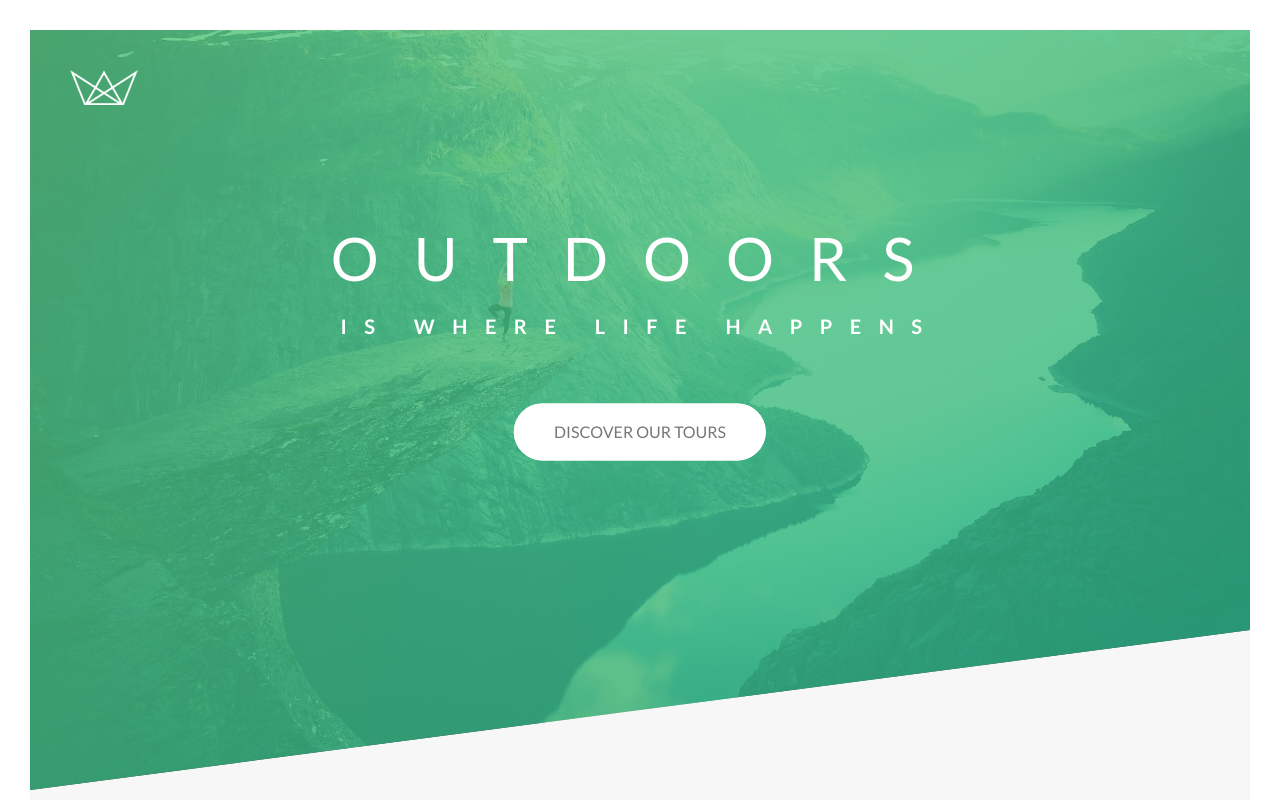
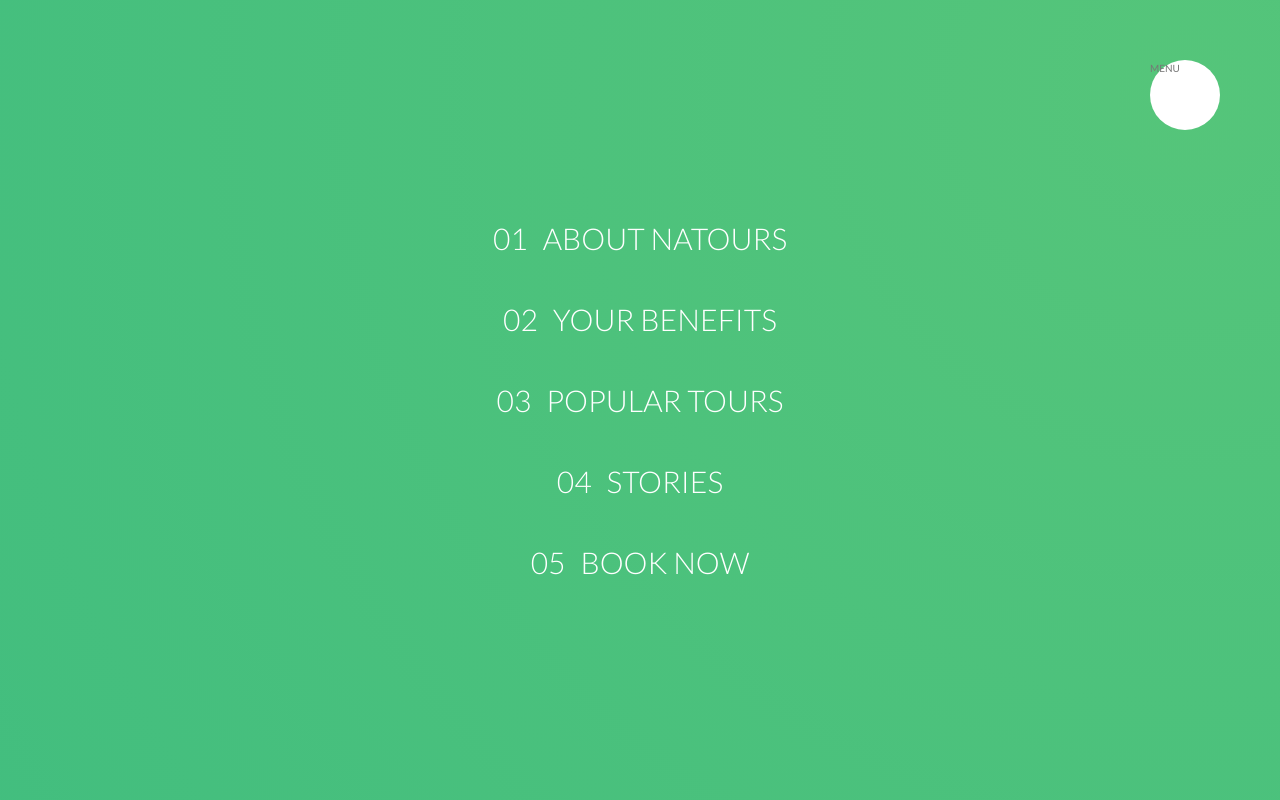
Before and after one commit to patrick-lainesse/Natours, a website: page index.html in a window 1280 px wide. Shown: the top 800 px of the page. Drawn offline with Linux system fonts and the light colour scheme.

Commit message:
feat: Navigation pt.1 (menu links)

```diff
--- a/index.html
+++ b/index.html
@@ -13,6 +13,25 @@
     <title>Natours | Exciting tours for adventurous people</title>
 </head>
 <body>
+
+<!--Checkbox hack for the navigation menu-->
+<div class="navigation">
+    <input type="checkbox" class="navigation__checkbox" id="navi-toggle">
+    <label for="navi-toggle" class="navigation__button">MENU</label>
+
+    <div class="navigation__background">&nbsp;</div>
+
+    <nav class="navigation__nav">
+        <ul class="navigation__list">
+            <li class="navigation__item"><a href="#" class="navigation__link"><span>01</span>About Natours</a></li>
+            <li class="navigation__item"><a href="#" class="navigation__link"><span>02</span>Your benefits</a></li>
+            <li class="navigation__item"><a href="#" class="navigation__link"><span>03</span>Popular tours</a></li>
+            <li class="navigation__item"><a href="#" class="navigation__link"><span>04</span>Stories</a></li>
+            <li class="navigation__item"><a href="#" class="navigation__link"><span>05</span>Book now</a></li>
+        </ul>
+    </nav>
+</div>
+
 <header class="header">
     <div class="header__logo-box">
         <img src="img/logo-white.png" alt="Logo" class="header__logo">
--- a/sass/abstracts/_mixins.scss
+++ b/sass/abstracts/_mixins.scss
@@ -6,3 +6,10 @@
     clear: both;
   }
 }
+
+@mixin centerHorizontal {
+  position: absolute;
+  top: 50%;
+  left: 50%;
+  transform: translate(-50%, -50%);
+}
--- a/sass/components/_card.scss
+++ b/sass/components/_card.scss
@@ -130,10 +130,7 @@
 
   // BACK SIDE STYLING
   &__cta {
-    position: absolute;
-    top: 50%;
-    left: 50%;
-    transform: translate(-50%, -50%);
+    @include centerHorizontal;
     width: 90%;
     text-align: center;
   }
--- a/sass/components/_form.scss
+++ b/sass/components/_form.scss
@@ -85,13 +85,12 @@
       height: 1.3rem;
       width: 1.3rem;
       border-radius: 50%;
-      position: absolute;
-      top: 50%;
-      left: 50%;
-      transform: translate(-50%, -50%);
+      @include centerHorizontal;
       background-color: $color-primary;
       opacity: 0;
       transition: opacity .2s;
+      // fixes the glitch where the round shape is also translated in some browsers
+      backface-visibility: hidden;
     }
   }
 
--- /dev/null
+++ b/sass/layout/_navigation.scss
@@ -0,0 +1,79 @@
+.navigation {
+  // checkbox hack
+  &__checkbox {
+    display: none;
+  }
+
+  &__button {
+    background-color: $color-white;
+    // make sure to hide the 6rem background
+    height: 7rem;
+    width: 7rem;
+    position: fixed;
+    top: 6rem;
+    right: 6rem;
+    border-radius: 50%;
+    z-index: 2000;
+  }
+
+  &__background {
+    height: 6rem;
+    width: 6rem;
+    border-radius: 50%;
+    position: fixed;
+    top: 6.5rem;
+    right: 6.5rem;
+    background-image: radial-gradient($color-primary-light, $color-primary-dark);
+    z-index: 1000;
+
+    transform: scale(80);
+  }
+
+  &__nav {
+    height: 100vh;
+    width: 100%;
+    position: fixed;
+    top: 0;
+    right: 0;
+    z-index: 1500;
+  }
+
+  &__list {
+    @include centerHorizontal;
+    list-style: none;
+    text-align: center;
+  }
+
+  &__item {
+    margin: 1rem;
+
+  }
+
+  &__link {
+    &:link,
+    &:visited {
+      display: inline-block;
+      font-size: 3rem;
+      font-weight: 300;
+      padding: 1rem 2rem;
+      color: $color-white;
+      text-decoration: none;
+      text-transform: uppercase;
+      background-image: linear-gradient(120deg, transparent 0%, transparent 50%, $color-white 50%);
+      background-size: 250%;
+      transition: all .4s;
+
+      span {
+        margin-right: 1.5rem;
+        display: inline-block;
+      }
+    }
+
+    &:hover,
+    &Lactive {
+      background-position: 100%;
+      color: $color-primary;
+      transform: translateX(1rem);
+    }
+  }
+}
--- a/sass/main.scss
+++ b/sass/main.scss
@@ -18,5 +18,6 @@
 @import "layout/header";
 @import "layout/grid";
 @import "layout/footer";
+@import "layout/navigation";
 
 @import "pages/home";
```
Also changed, not shown: css/style.css.
